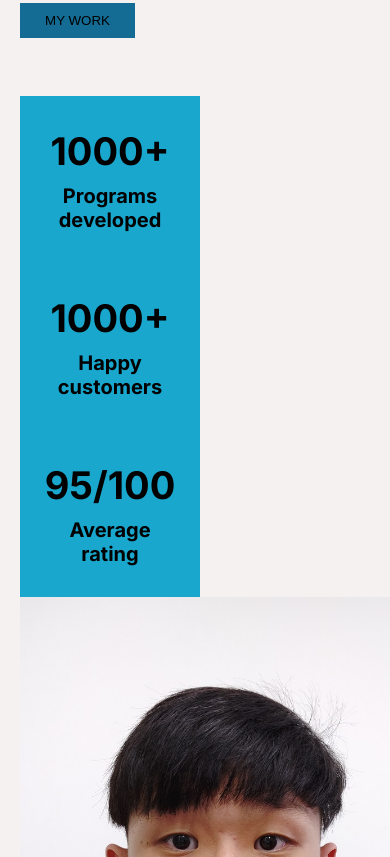
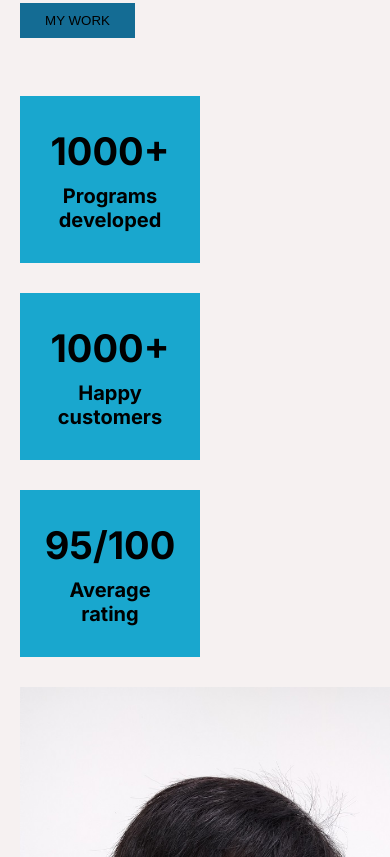
Before and after one commit to WeiiLiang/WeiiLiang.github.io, a plain HTML site: page index.html in a window 390 px wide. Shown: the part 686-1543 px from the top of the page. Drawn offline with Linux system fonts and the light colour scheme; a web font is replaced by a local one.

Commit message:
responsive

```diff
--- a/css/home.css
+++ b/css/home.css
@@ -184,6 +184,10 @@ body {
         flex-wrap: wrap;
     }
 
+    .result {
+        margin-bottom: 30px;
+    }
+
 
 }
 
```
